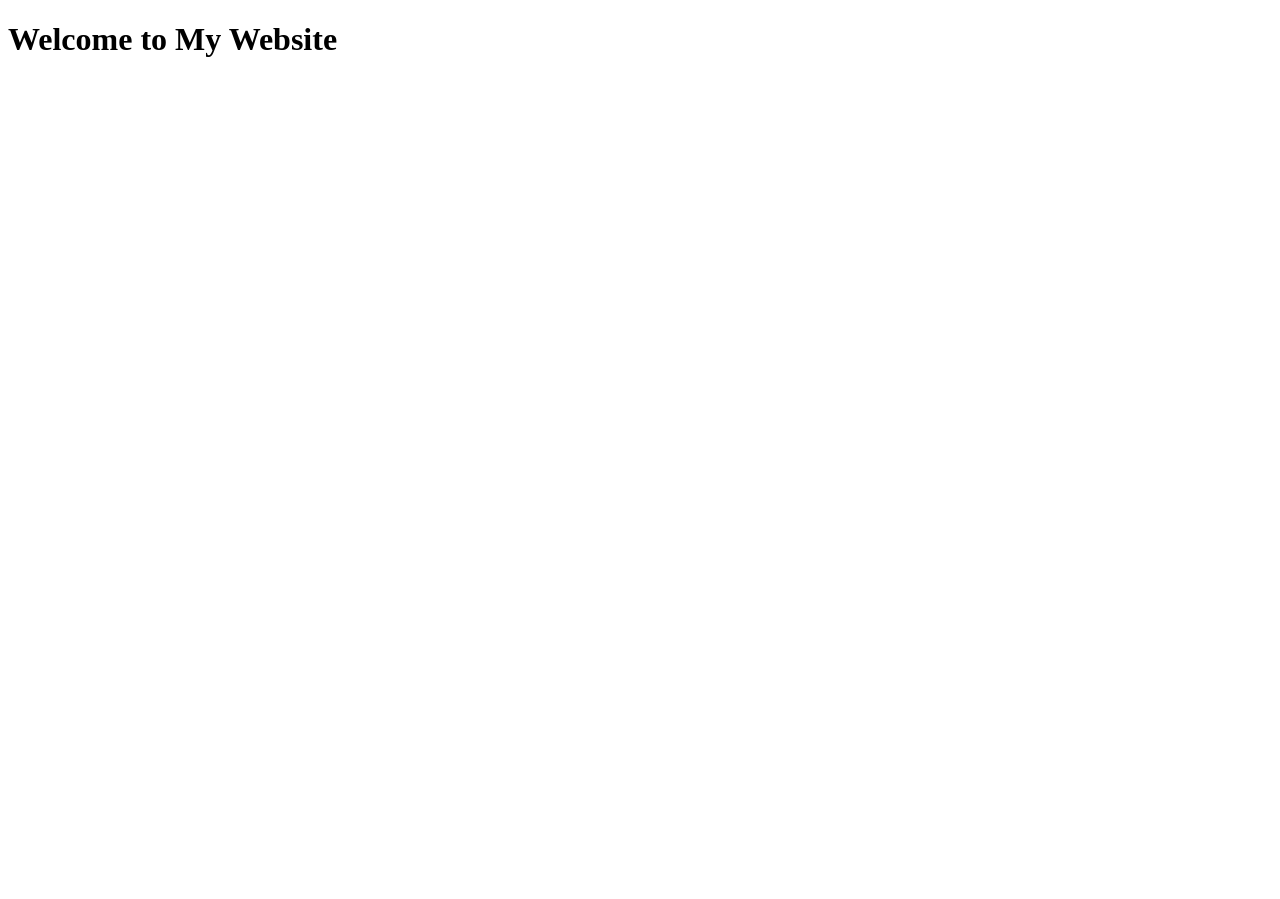
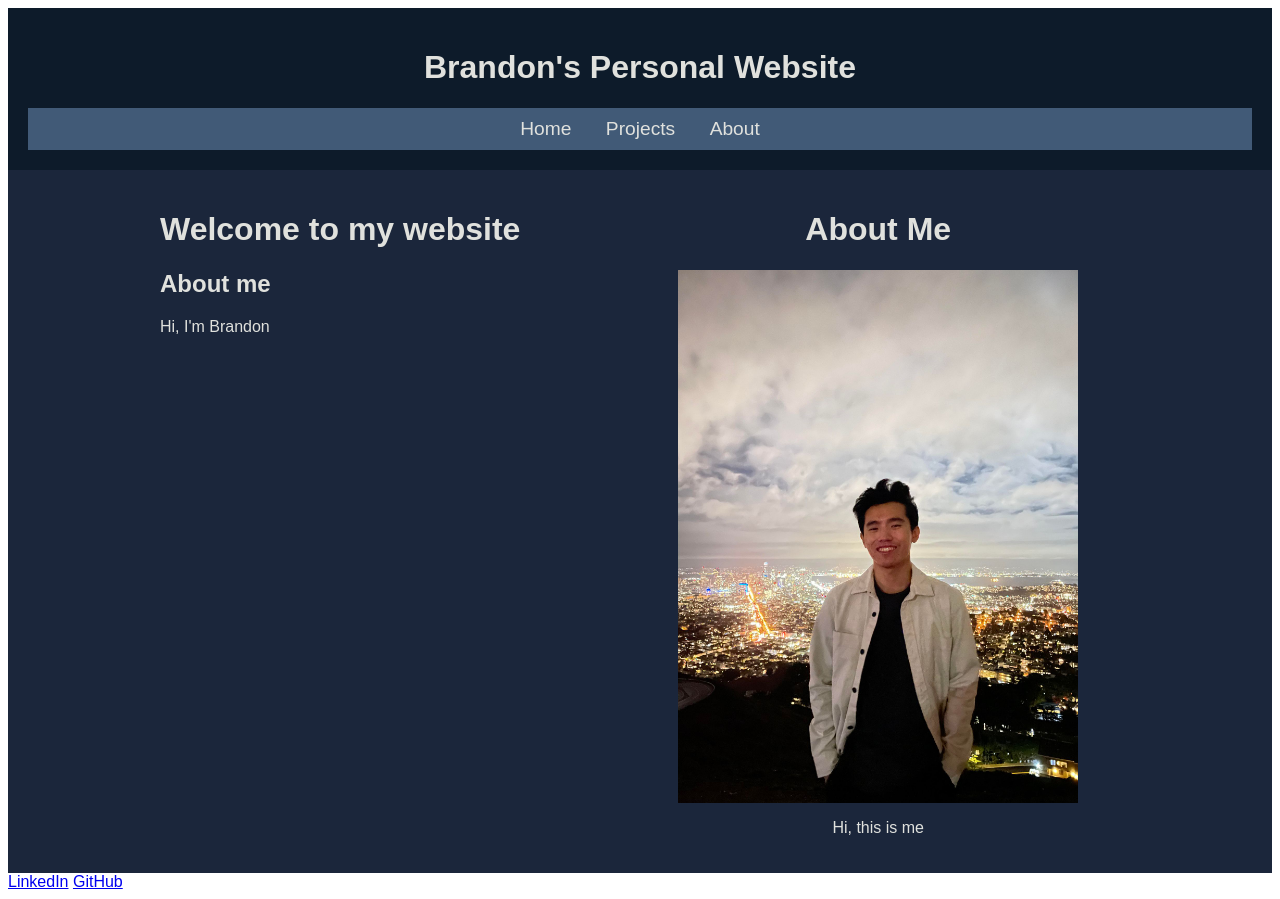
Before and after one commit to namskram/personal-website, a plain HTML site: page index.html in a window 1280 px wide. Before the commit the page ends 800 px from the top, so only its background shows below. Drawn offline with Linux system fonts and the light colour scheme.

Commit message:
added feature create-basic-format

```diff
--- a/index.html
+++ b/index.html
@@ -1,16 +1,40 @@
 <!DOCTYPE html>
 <html lang="en">
    <head>
-    <meta charset="UTF-8">
-    <meta name="viewport" content="width=device-width, initial-scale=1">
-    <meta http-equiv="X-UA-Compatible" content="ie=edge">
-    <title>My Website</title>
-    <link rel="stylesheet" href="./style.css">
+      <title>Personal Website</title>
    </head>
    <body>
+      <header>
+      <h1>Brandon's Personal Website</h1>
+      <nav>
+         <a href="https://namskram.github.io/personal-website/">Home</a>
+         <a href="https://namskram.github.io/personal-website/">Projects</a>
+         <a href="https://namskram.github.io/personal-website/">About</a>
+      </nav>
+      </header>
       <main>
-        <h1>Welcome to My Website</h1>
+         <div class="container">
+            <div class="row">
+               <div class="post-text-box">
+                  <h1>Welcome to my website</h1>
+                  <section>
+                     <h1>About me</h1>
+                     <p>Hi, I'm Brandon</p>
+                  </section>
+               </div>
+               <div class="profile">
+                  <h1>About Me</h1>
+                  <img src="images/profile_pic.jpg">
+                  <p>Hi, this is me</p>
+               </div>
+            </div>
+         </div>
       </main>
+      <footer>
+         <a href="www.linkedin.com/in/brandonjdu">LinkedIn</a>
+         <a href="https://github.com/namskram">GitHub</a>
+      </footer>
+   </body>
+   <link rel="stylesheet" href="style.css">
    <script src="index.js"></script>
-  </body>
 </html>
--- a/style.css
+++ b/style.css
@@ -0,0 +1,76 @@
+:root {
+   --darker: #0D1B2A;
+   --dark: #1B263B;
+   --mid: #415A77;
+   --light: #778DA9;
+   --lighter: #E0E1DD;
+}
+
+header {
+    text-align: center;
+    padding: 20px;
+    background-color: var(--darker);
+    color: var(--lighter);
+ }
+
+ nav {
+   text-align: center;
+   word-spacing: 30px;
+   padding: 10px;
+   background-color: var(--mid);
+}
+
+main {
+   background-color: var(--dark);
+}
+
+* {
+   box-sizing: border-box;
+   /*border: 1px solid white;*/
+   font-family: sans-serif;
+}
+
+ .container {
+   width:1000px;
+   margin: 0 auto;
+   display:table;
+   color: var(--lighter);
+ }
+
+.row {
+   display: table-row;
+}
+
+.post-text-box {
+   flex: 70%;
+   padding: 20px;
+   display:table-cell;
+   margin-right: 10px;
+   margin-left: 0;
+}
+
+.profile {
+   flex: 70%;
+   padding: 20px;
+   text-align: center;
+   margin-right: 0;
+   margin-left: 10px;
+   display:table-cell;
+}
+
+.profile img {
+   width: 400px;
+   display: block;
+   margin: 0 auto;
+}
+
+.profile h1 {
+   text-align: center;
+}
+
+nav a {
+   color: #000000;
+   text-decoration: none;
+   font-size: larger;
+   color: var(--lighter);
+}
```
Also changed, not shown: images/profile_pic.jpg (added). Lines whose indentation alone changed are shown as unchanged.
